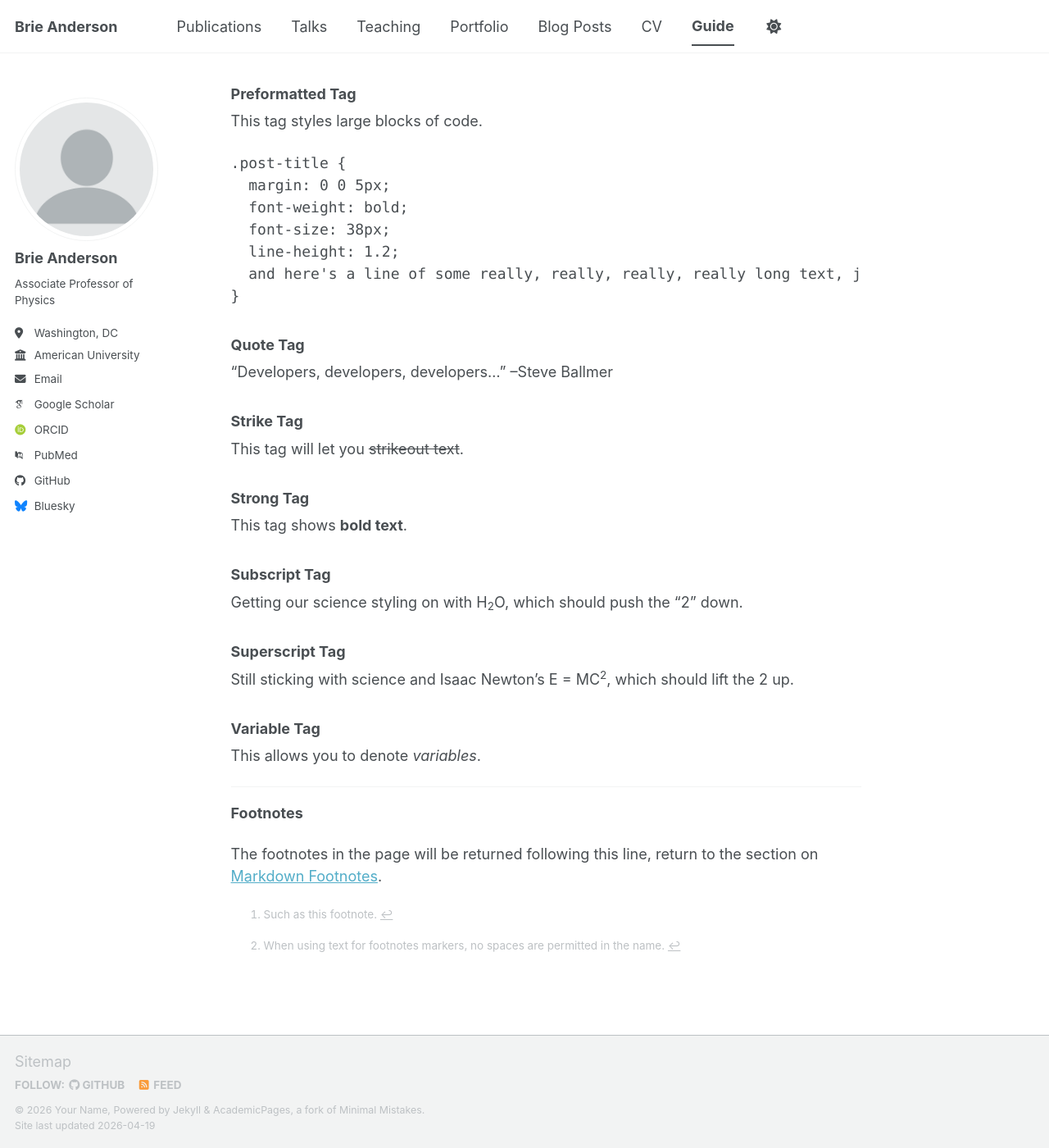
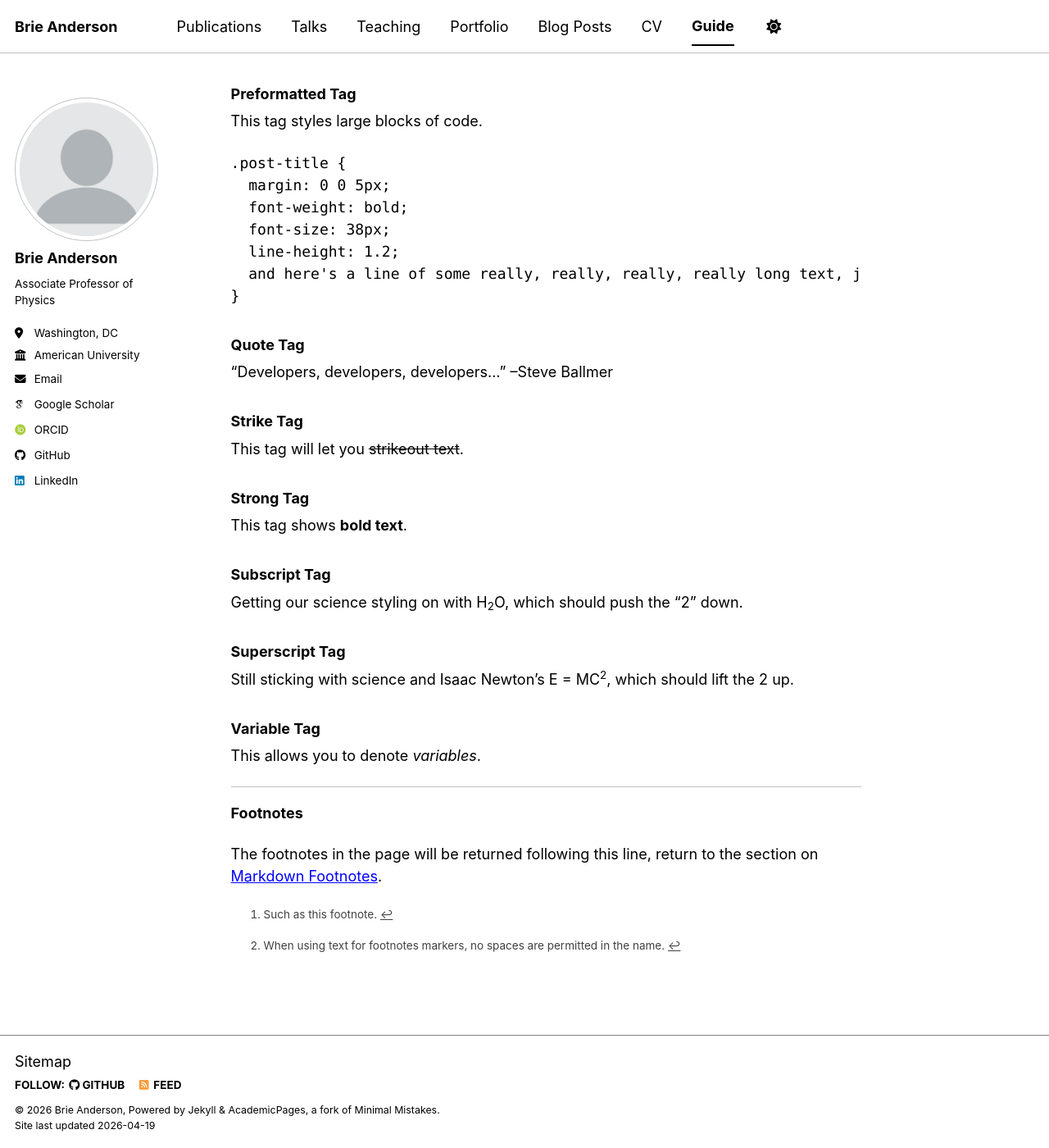
Before and after one commit to brieeveanderson/brieeveanderson.github.io, a Jekyll site: the page built from _pages/markdown.md, in a window 1280 px wide and 1400 px high, scrolled down 10924 px. Shown: the whole window at 82% size. Built offline with Jekyll 4.4.1, drawn with Linux system fonts in a browser that asks for light colours; emoji names are drawn with the system emoji font; some web fonts are replaced; a script bundle is joined from its source files by our own code; library files that are not in the unit come from our copies; some of the changed lines change nothing that is shown.

Commit message:
Update _config.yml

```diff
--- a/_config.yml
+++ b/_config.yml
@@ -8,11 +8,11 @@
 
 # Basic Site Settings
 locale                   : "en-US"
-site_theme               : "default" # The available themes options are "default", "air", "sunrise", "mint", "dirt" and "contrast"
+site_theme               : "contrast" # The available themes options are "default", "air", "sunrise", "mint", "dirt" and "contrast"
 title                    : "Brie Anderson"
 title_separator          : "-"
-name                     : &name "Your Name"
-description              : &description "Your Name's academic portfolio"   # Update this with a general description of your site, this is the default if not overridden by a page
+name                     : &name "Brie Anderson"
+description              : &description "Brie Anderson"   # Update this with a general description of your site, this is the default if not overridden by a page
 url                      : https://brieeveanderson.github.io # The base hostname & protocol for your site e.g. "https://[your GitHub username].github.io",
                                                            # or if you already have some other page hosted on Github then use "https://[your GitHub username].github.io/[Your Repo Name]"
 baseurl                  : "" # the subpath of your site, e.g. "/blog"
@@ -30,18 +30,18 @@ author:
   location         : "Washington, DC"
   employer         : "American University"
   uri              : # URL
-  email            : "none@example.org"
+  email            : "banderso@american.edu"
 
   # Academic websites
   academia         : # URL
   arxiv            : # URL - Update with the correct link to your profile
-  googlescholar    : "https://scholar.google.com/citations?user=PS_CX0AAAAAJ"
+  googlescholar    : "https://scholar.google.com/citations?user=zlMG26QAAAAJ"
   inspire-hep      : # URL
   impactstory      : # URL
-  orcid            : "https://orcid.org/yourorcidurl"
+  orcid            : "https://orcid.org/0000-0002-3234-3724"
   semantic         : # URL
   ssrn             : # URL
-  pubmed           : "https://www.ncbi.nlm.nih.gov/pubmed/?term=john+snow"
+  pubmed           : #"https://www.ncbi.nlm.nih.gov/pubmed/?term=john+snow"
   researchgate     : # URL
   scopus           : # URL
   zotero           : # URL
@@ -51,13 +51,13 @@ author:
   bitbucket        : # Username - Update with your username on the site
   codepen          : # Username
   dribbble         : # Username
-  github           : "academicpages"
+  github           : "https://github.com/brieeveanderson/"
   kaggle           : # Username
   stackoverflow    : # User number or user number and name (i.e., use "1" or "1/jeff-atwood")
 
   # Social media
   artstation       : # Username
-  bluesky          : "bsky.app" # Replace this with you Bluesky username
+  bluesky          : #"bsky.app" # Replace this with you Bluesky username
   facebook         : # Username
   flickr           : # Username
   foursquare       : # Username
@@ -66,7 +66,7 @@ author:
   keybase          : # Username
   instagram        : # Username
   lastfm           : # Username
-  linkedin         : # Username
+  linkedin         : "https://www.linkedin.com/in/brielle-evelyn-anderson-0a2344121/"
   mastodon         : # URL
   medium           : # URL
   pinterest        : # Username
```
